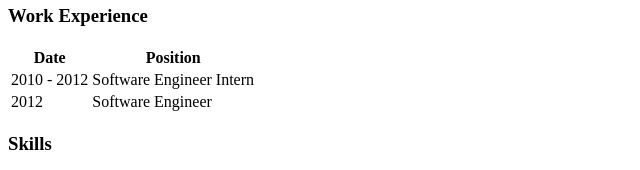
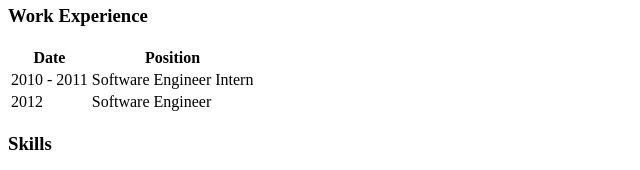
Before and after one commit to TestMeRex/cv, a plain HTML site: page index.html in a window 1280 px wide. Shown: the part 449-619 px from the top of the page, 0-640 px from the left. Drawn offline with Linux system fonts and the light colour scheme.

Commit message:
new commit

```diff
--- a/index.html
+++ b/index.html
@@ -48,7 +48,7 @@
         </thead>
         <tbody>
             <tr>
-                <td>2010 - 2012</td>
+                <td>2010 - 2011</td>
                 <td>Software Engineer Intern</td>
             </tr>
             <tr>
```
